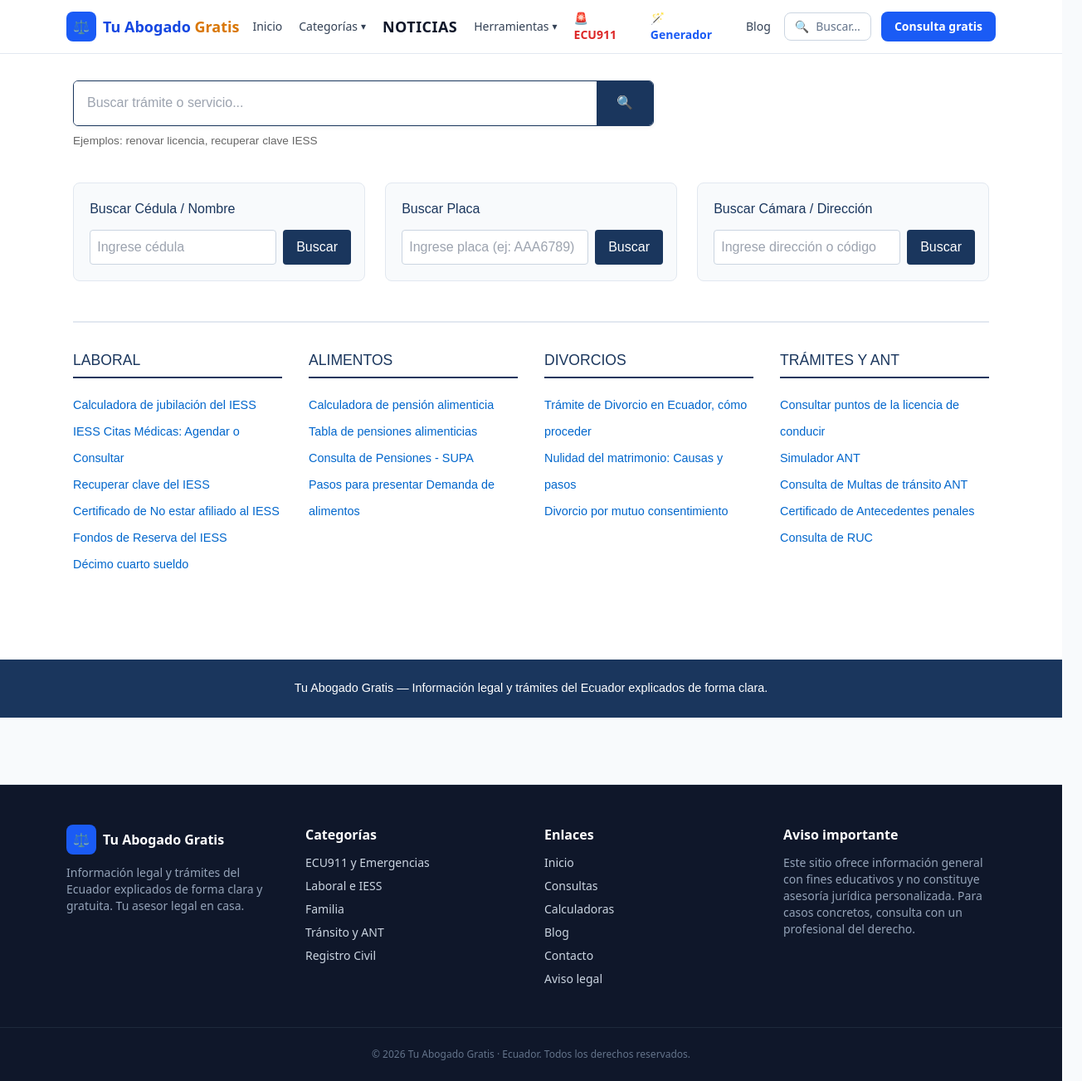
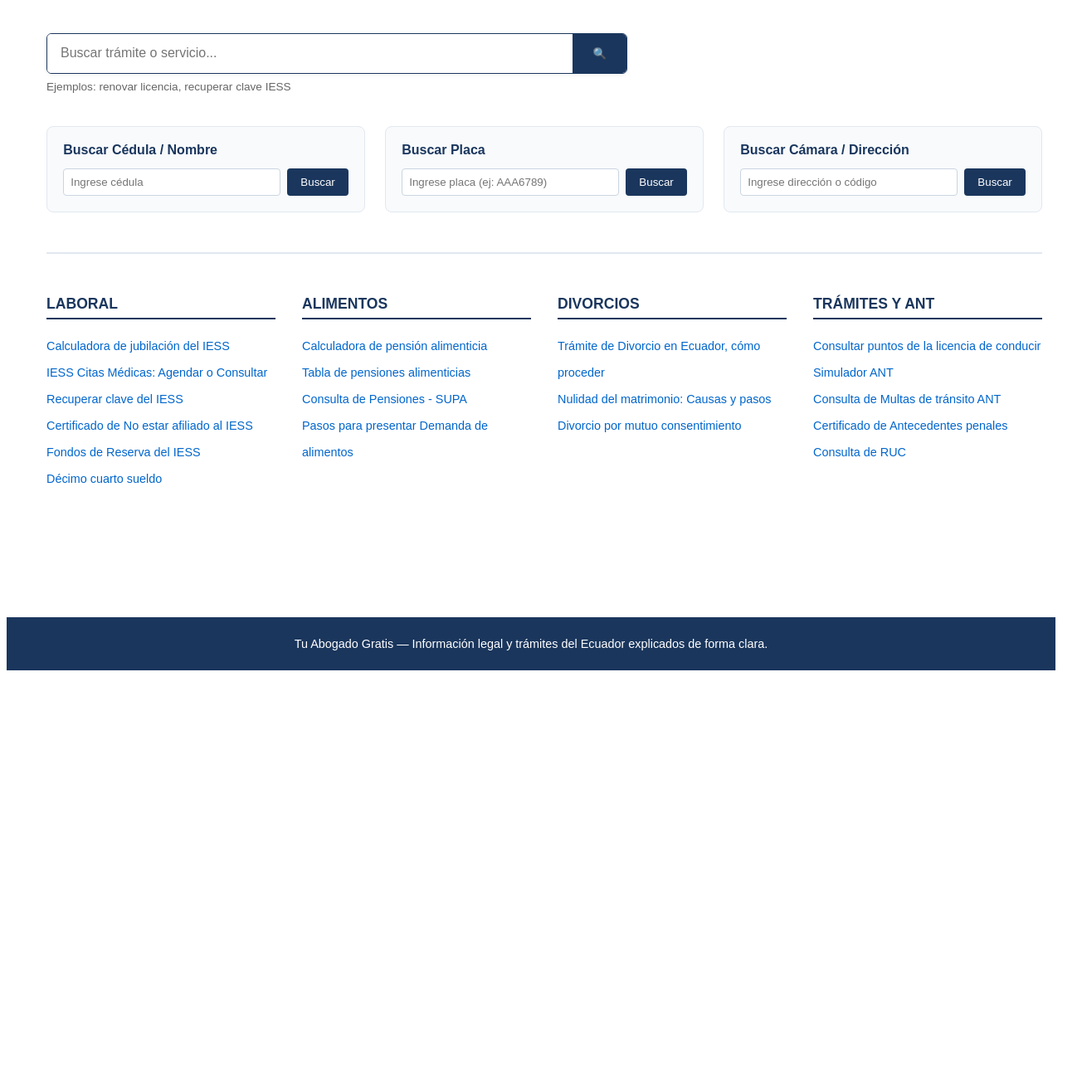
Before and after one commit to rootsrex/TUABOGADOGRATIS, a Next.js app: page / in a window 1280 px wide. Shown: the whole page at 83% size, 1304 px wide, since content can reach past the window. After the commit the page ends 816 px from the top, so only its background shows below. Built offline with nearby package versions, Linux system fonts and the light colour scheme.

Commit message:
Agrega codigo de verificacion de AdSense

```diff
--- a/app/layout.tsx
+++ b/app/layout.tsx
@@ -1,57 +1,19 @@
-import type { Metadata } from "next";
-import "./globals.css";
-import Navbar from "@/components/Navbar";
-import Footer from "@/components/Footer";
-import { buildSearchIndex } from "@/lib/search";
-import Script from "next/script"; // 1. Importamos el componente nativo de Next.js
-
-export const metadata: Metadata = {
-  metadataBase: new URL("https://tuabogadogratis.ec"),
-  title: {
-    default: "Tu Abogado Gratis | Trámites y consultas legales del Ecuador",
-    template: "%s | Tu Abogado Gratis",
-  },
-  description:
-    "Guías claras y gratuitas sobre trámites legales del Ecuador: IESS, pensión alimenticia, multas ANT, Registro Civil, bonos y modelos de documentos.",
-  keywords: [
-    "trámites Ecuador",
-    "consultas legales Ecuador",
-    "IESS",
-    "pensión alimenticia",
-    "multas ANT",
-    "Registro Civil",
-    "bono desarrollo humano",
-  ],
-  openGraph: {
-    title: "Tu Abogado Gratis",
-    description: "Tu asesor legal en casa. Trámites y consultas del Ecuador explicados fácil.",
-    type: "website",
-    locale: "es_EC",
-  },
-};
-
 export default function RootLayout({
   children,
 }: {
   children: React.ReactNode;
 }) {
-  const searchIndex = buildSearchIndex();
-
   return (
-    <html lang="es-EC">
+    <html lang="es">
       <head>
-        {/* 2. Usamos el componente <Script> optimizado para evitar parpadeos y errores */}
-        <Script
+        <script
           async
-          src="https://pagead2.googlesyndication.com/pagead/js/adsbygoogle.js?client=ca-pub-1826839411838372"
-          crossOrigin="anonymous"
-          strategy="afterInteractive"
-        />
+          src="https://pagead2.googlesyndication.com/pagead/js/adsbygoogle.js?client=ca-pub-2635121191048828"
+          crossOrigin="anonymous">
+        </script>
       </head>
       <body>
-        <Navbar searchIndex={searchIndex} />
-        <main className="min-h-[60vh]">{children}</main>
-        <Footer />
+        {children}
       </body>
     </html>
   );
```
